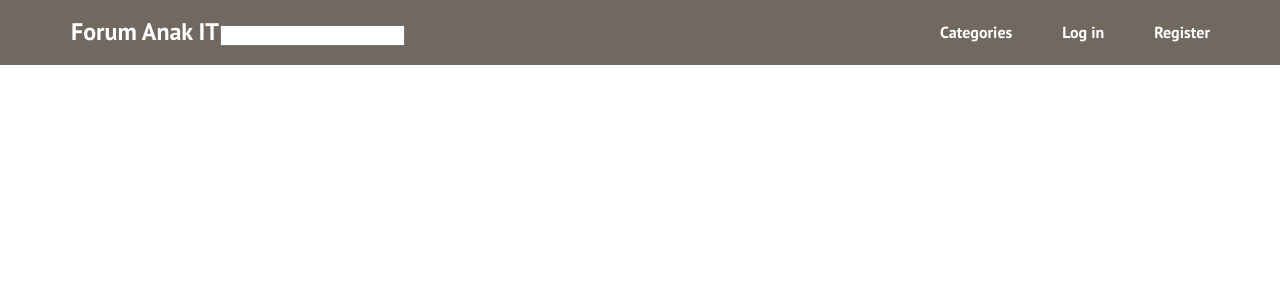
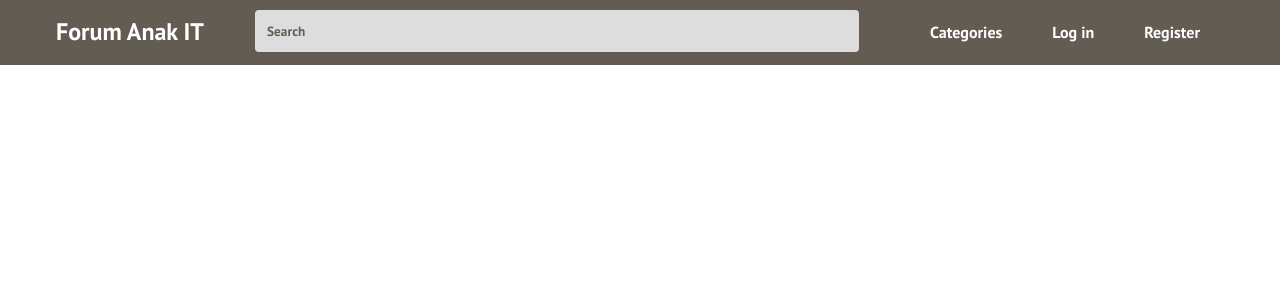
Before and after one commit to carvelsaputra/suitmedia, a Vue app: page / in a window 1280 px wide. Shown: the top 300 px of the page. Built offline with nearby package versions, Linux system fonts and the light colour scheme.

Commit message:
spread searchbar to component

```diff
--- a/src/components/common/Header.vue
+++ b/src/components/common/Header.vue
@@ -2,11 +2,9 @@
   <header>
     <div class="container">
       <div class="header-left">
-        <p class="logo">Forum Anak IT</p>
+        <p class="app-title">Forum Anak IT</p>
       </div>
-      <div class="header-left logo">
-        <input type="text" />
-      </div>
+      <searchBar />
       <nav class="header-right">
         <a href="#">Categories</a>
         <a href="#" class="login">Log in</a>
@@ -16,51 +14,38 @@
   </header>
 </template>
 <script>
-export default {};
+import searchBar from "./SearchBar.vue";
+export default {
+  components: {
+    searchBar,
+  },
+};
 </script>
 
 <style>
-* {
-  box-sizing: border-box;
-}
-
-body {
-  margin: 0;
-  font-family: "Lucida Grande";
-}
-
+/** a => remove underline */
 a {
   text-decoration: none;
 }
-
-.clear {
-  clear: left;
-}
-
+/** set max container */
 .container {
   max-width: 1170px;
   padding: 0 15px;
   margin: 0 auto;
-}
-
-.btn:hover {
-  opacity: 1;
-}
-
-.fa {
-  margin-right: 5px;
+  display: flex;
+  justify-content: space-between;
 }
 
 header {
   height: 65px;
   width: 100%;
-  background-color: #71695f;
+  background-color: #635c53;
   position: fixed;
   top: 0;
   z-index: 10;
 }
 
-.logo {
+.app-title {
   font-family: "PT_Sans-Web-Bold";
   font-size: 24px;
   color: white;
@@ -68,13 +53,8 @@ header {
   margin-top: 20px;
 }
 
-.header-left {
-  float: left;
-}
-
 .header-right {
-  float: right;
-  margin-right: -25px;
+  display: flex;
 }
 
 .header-right a {
@@ -82,8 +62,8 @@ header {
   font-family: "PT_Sans-Web-Bold";
   padding: 0 25px;
   color: white;
-  display: block;
-  float: left;
+  display: flex;
+  justify-content: flex-end;
   transition: all 0.5s;
 }
 
@@ -91,15 +71,7 @@ header {
   background-color: rgba(255, 255, 255, 0.3);
 }
 
-.menu-icon {
-  color: white;
-  float: right;
-  font-size: 25px;
-  padding: 21px 0;
-  display: none;
-}
-
-.heading h2 {
-  font-weight: normal;
+.btn:hover {
+  opacity: 1;
 }
 </style>
--- /dev/null
+++ b/src/components/common/SearchBar.vue
@@ -0,0 +1,37 @@
+<template>
+  <div class="search">
+    <input class="search-bar" placeholder="Search" type="text" />
+  </div>
+</template>
+<script>
+export default {};
+</script>
+<style>
+/**
+ * search bar
+ */
+
+.search {
+  margin-top: 10px;
+  width: 600px;
+}
+::placeholder {
+  color: #635c53;
+  padding-left: 10px;
+  font-family: "PT_Sans-Web-bold";
+  opacity: 1; /* Firefox */
+}
+.search-bar::after {
+  content: " - Remember this";
+  background-color: yellow;
+  color: red;
+  font-weight: bold;
+}
+.search-bar {
+  border: none;
+  background-color: #dddddd;
+  width: 100%;
+  height: 40px;
+  border-radius: 4px;
+}
+</style>
```
